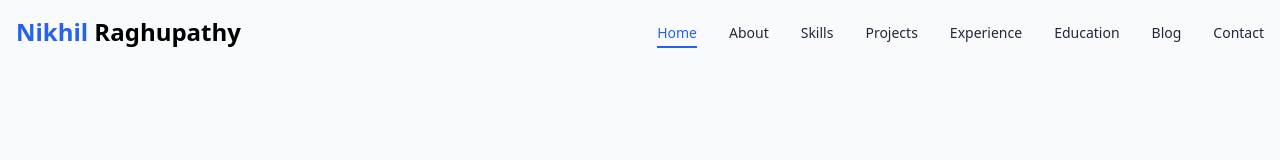
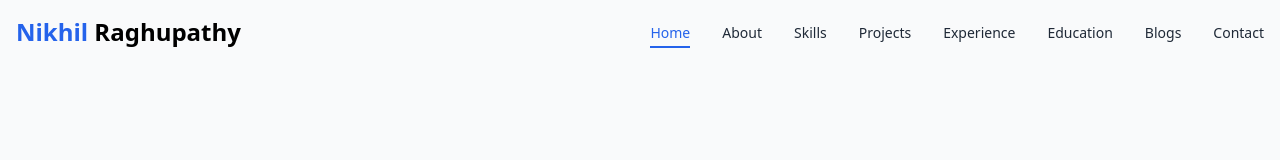
Before and after one commit to Nikhil-r21/NikhilRaghupathy_Portfolio, a React (Vite) app: page / in a window 1280 px wide. Shown: the top 160 px of the page. Built offline with nearby package versions, Linux system fonts and the light colour scheme.

Commit message:
minor bug fixes

```diff
--- a/src/components/HeroSection.tsx
+++ b/src/components/HeroSection.tsx
@@ -1,7 +1,7 @@
 import React from 'react';
 import { motion } from 'framer-motion';
 import { ReactTyped } from 'react-typed';
-import { FileDown, ExternalLink, BarChartHorizontalBig } from 'lucide-react';
+import { FileDown, ExternalLink } from 'lucide-react';
 
 const HeroSection: React.FC = () => {
   return (
--- a/src/data/navData.ts
+++ b/src/data/navData.ts
@@ -27,7 +27,7 @@ export const navLinks: INavLink[] = [
   },
   {
     id: 'blog',
-    title: 'Blog',
+    title: 'Blogs',
   },
   {
     id: 'contact',
```
